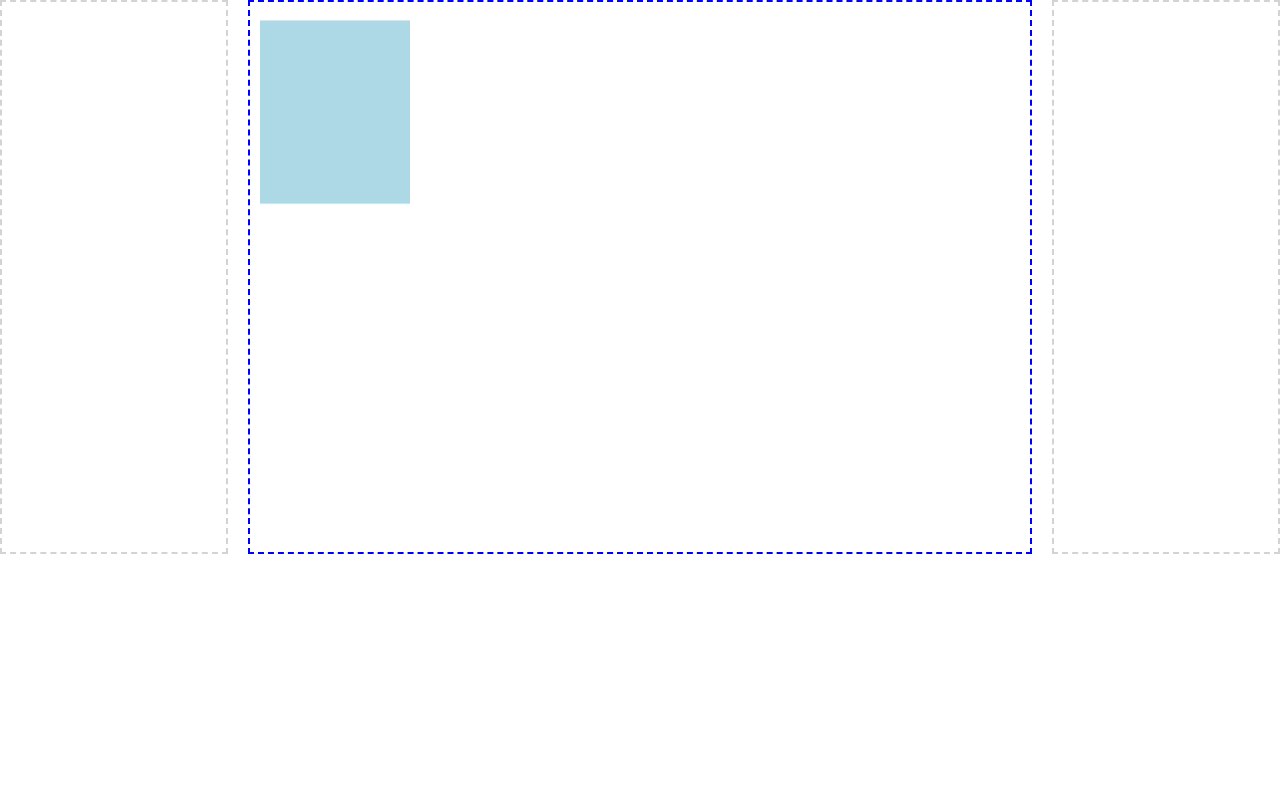
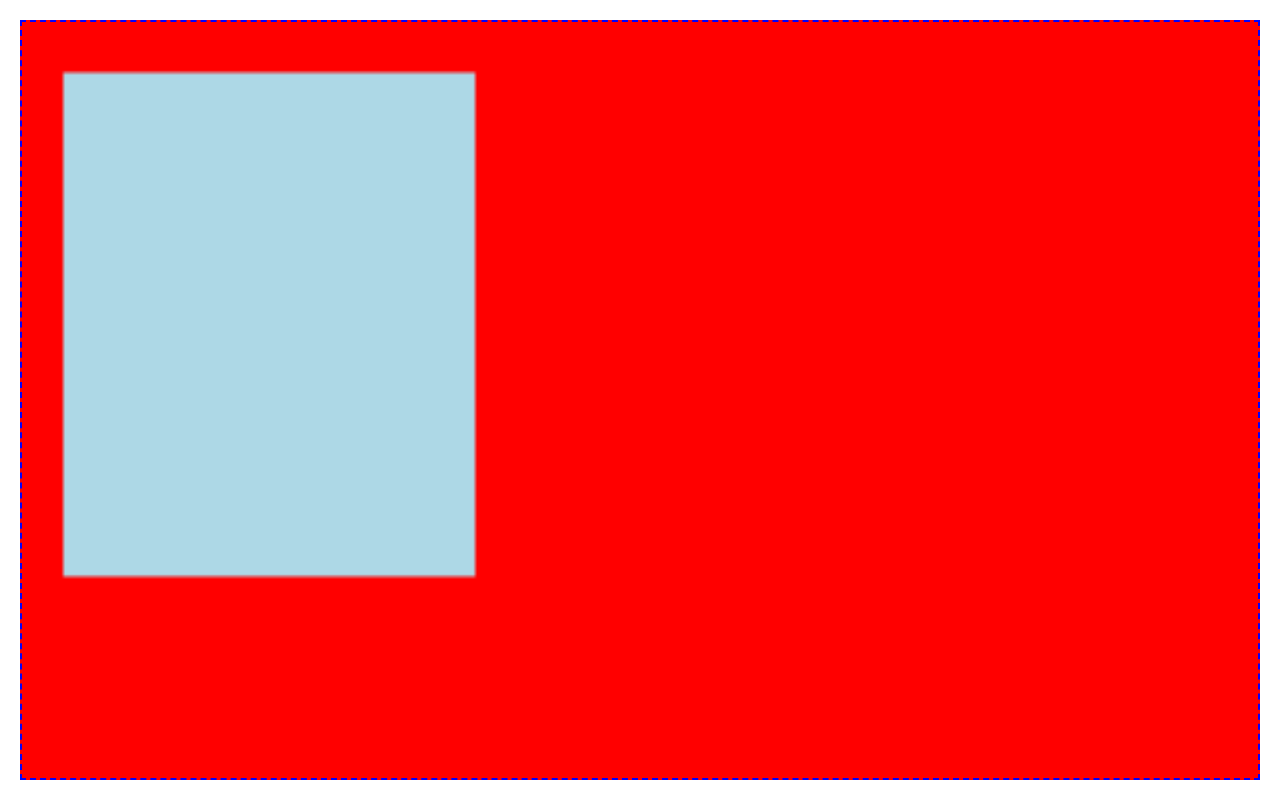
Before and after one commit to dmitrystril/audience-builder, a React (Vite) app: page / in a window 1280 px wide. Built offline with nearby package versions, Linux system fonts and the light colour scheme.

Commit message:
fix canvas styles

```diff
--- a/package.json
+++ b/package.json
@@ -1,5 +1,5 @@
 {
-  "name": "audience-builder",
+  "name": "game-of-life",
   "version": "1.0.0",
   "description": "",
   "main": "index.js",
--- a/src/App.tsx
+++ b/src/App.tsx
@@ -4,26 +4,14 @@ import styled from 'styled-components';
 import Canvas from './Canvas';
 
 const Root = styled.div`
-  display: flex;
-  justify-content: space-between;
-`;
-
-const BasicPane = styled.div`
-  width: 250px;
-  height: 550px;
-  border: 2px dashed lightgray;
+  width: 100%;
+  height: 100%;
 `;
 
 const App = () => {
   return (
     <Root>
-      <BasicPane />
-
-      <Canvas
-        height={300}
-      />
-
-      <BasicPane />
+      <Canvas />
     </Root>
   );
 }
--- a/src/Canvas.tsx
+++ b/src/Canvas.tsx
@@ -1,17 +1,20 @@
 import React, { useRef, useEffect } from 'react';
 import styled from 'styled-components';
 
-interface CanvasProps {
-  width: number;
-  height: number;
+const CustomCanvas = styled.canvas`
+  border: 2px dashed blue;
+  background-color: red;
+  width: calc(100% - 44px);
+  height: calc(100% - 44px);
+  margin: 20px;
+`;
+
+const drawCanvas = (context: CanvasRenderingContext2D) => {
+  context.fillStyle = 'lightblue';
+  context.fillRect(10, 10, 100, 100);
 }
 
-const CustomCanvas = styled.canvas`
-  border: 2px dashed blue;
-  margin: 0 20px;
-`;
-
-const Canvas = ({ width, height }: CanvasProps) => {
+const Canvas = () => {
   const canvasRef = useRef<HTMLCanvasElement>(null);
 
   useEffect(() => {
@@ -22,23 +25,15 @@ const Canvas = ({ width, height }: CanvasProps) => {
 
     const context = canvas.getContext('2d');
     if (context) {
-      context.fillStyle = 'lightblue';
-      context.fillRect(10, 10, 150, 100);
+      // canvas.width = window.innerWidth;
+      // canvas.height = window.innerHeight;
+      drawCanvas(context);
     }
   }, []);
 
   return (
-    <CustomCanvas
-      ref={canvasRef}
-      height={height}
-      width={width}
-    />
+    <CustomCanvas ref={canvasRef} />
   );
 };
 
-Canvas.defaultProps = {
-  width: window.innerWidth - 500,
-  height: window.innerHeight,
-};
-
 export default Canvas;
--- a/src/index.css
+++ b/src/index.css
@@ -41,3 +41,9 @@ table {
 	border-collapse: collapse;
 	border-spacing: 0;
 }
+
+html, body, #app {
+	width: 100%;
+	height: 100%;
+	margin: 0;
+}
--- a/src/index.html
+++ b/src/index.html
@@ -1,7 +1,7 @@
 <!DOCTYPE html>
 <html>
     <head>
-        <title>Empty project</title>
+        <title>Game of Life</title>
         <meta charset="utf-8">
     </head>
     <body>
```
